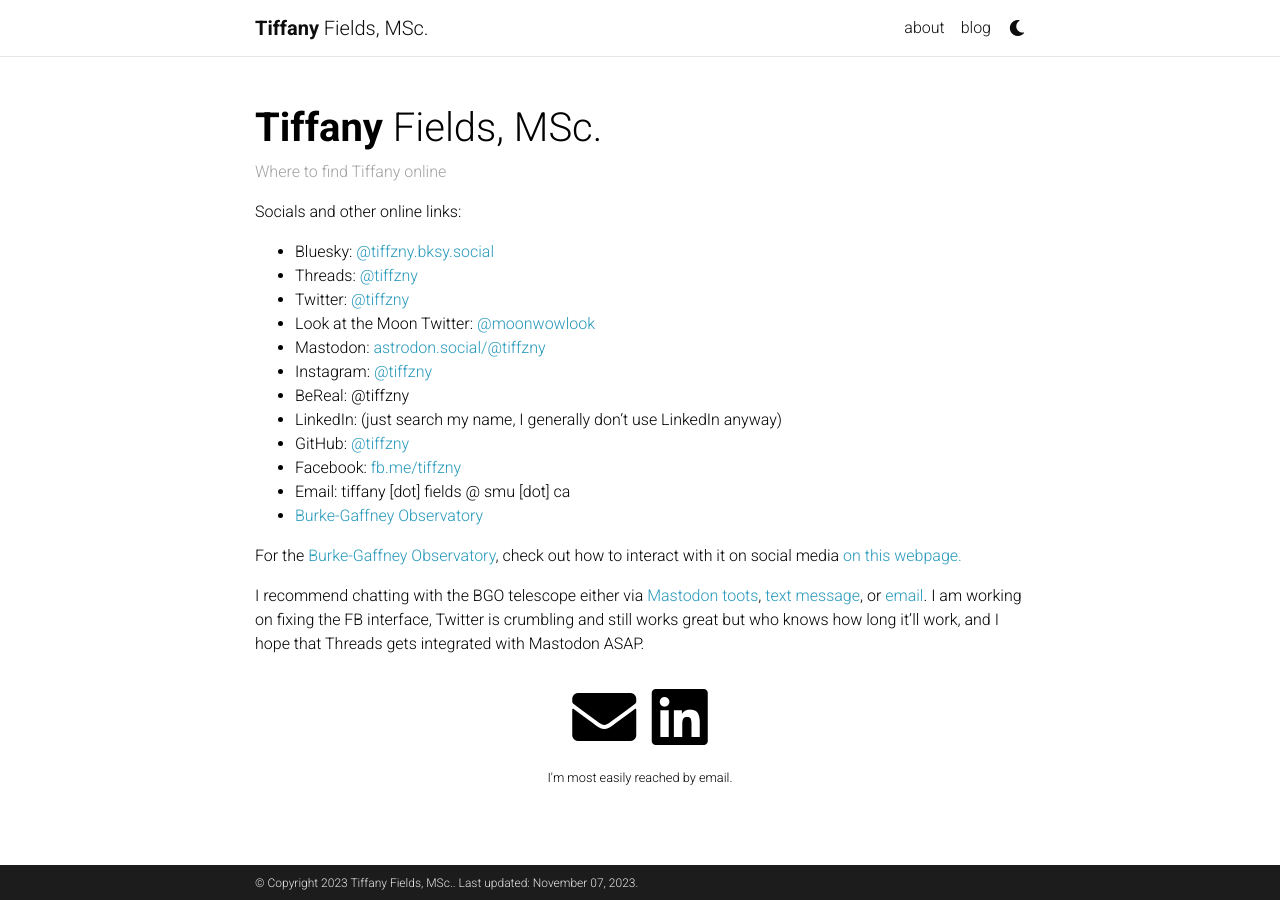
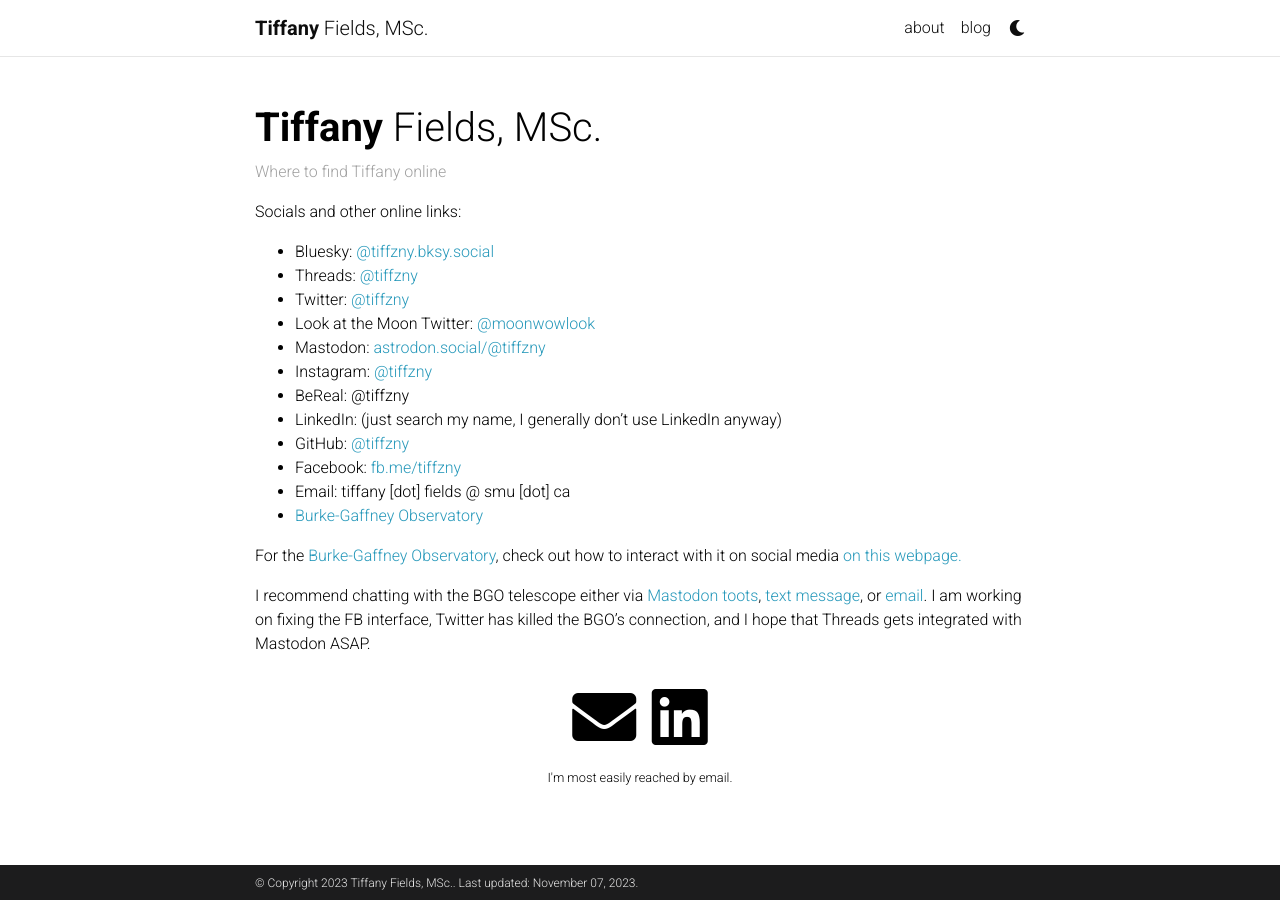
Before and after one commit to tiffzny/tiffzny.github.io, a Jekyll site: the page built from links.md, in a window 1280 px wide. Built offline with Jekyll 4.4.1, drawn with Linux system fonts in a browser that asks for light colours; comment, search, counter and statistics services are not loaded; a style sheet for code colours, icons or effects is not loaded.

Commit message:
Update links.md to include language that Twitter killed BGO

```diff
--- a/links.md
+++ b/links.md
@@ -32,4 +32,4 @@
 
 For the [Burke-Gaffney Observatory](https://observatory.smu.ca), check out how to interact with it on social media [on this webpage.](https://observatory.smu.ca/bgo-useme/howto)
 
-I recommend chatting with the BGO telescope either via [Mastodon toots](https://observatory.smu.ca/bgo-useme/mastodon-help), [text message](https://observatory.smu.ca/bgo-useme/text-help), or [email](https://observatory.smu.ca/bgo-useme/email-help). I am working on fixing the FB interface, Twitter is crumbling and still works great but who knows how long it'll work, and I hope that Threads gets integrated with Mastodon ASAP.
+I recommend chatting with the BGO telescope either via [Mastodon toots](https://observatory.smu.ca/bgo-useme/mastodon-help), [text message](https://observatory.smu.ca/bgo-useme/text-help), or [email](https://observatory.smu.ca/bgo-useme/email-help). I am working on fixing the FB interface, Twitter has killed the BGO's connection, and I hope that Threads gets integrated with Mastodon ASAP.
```
